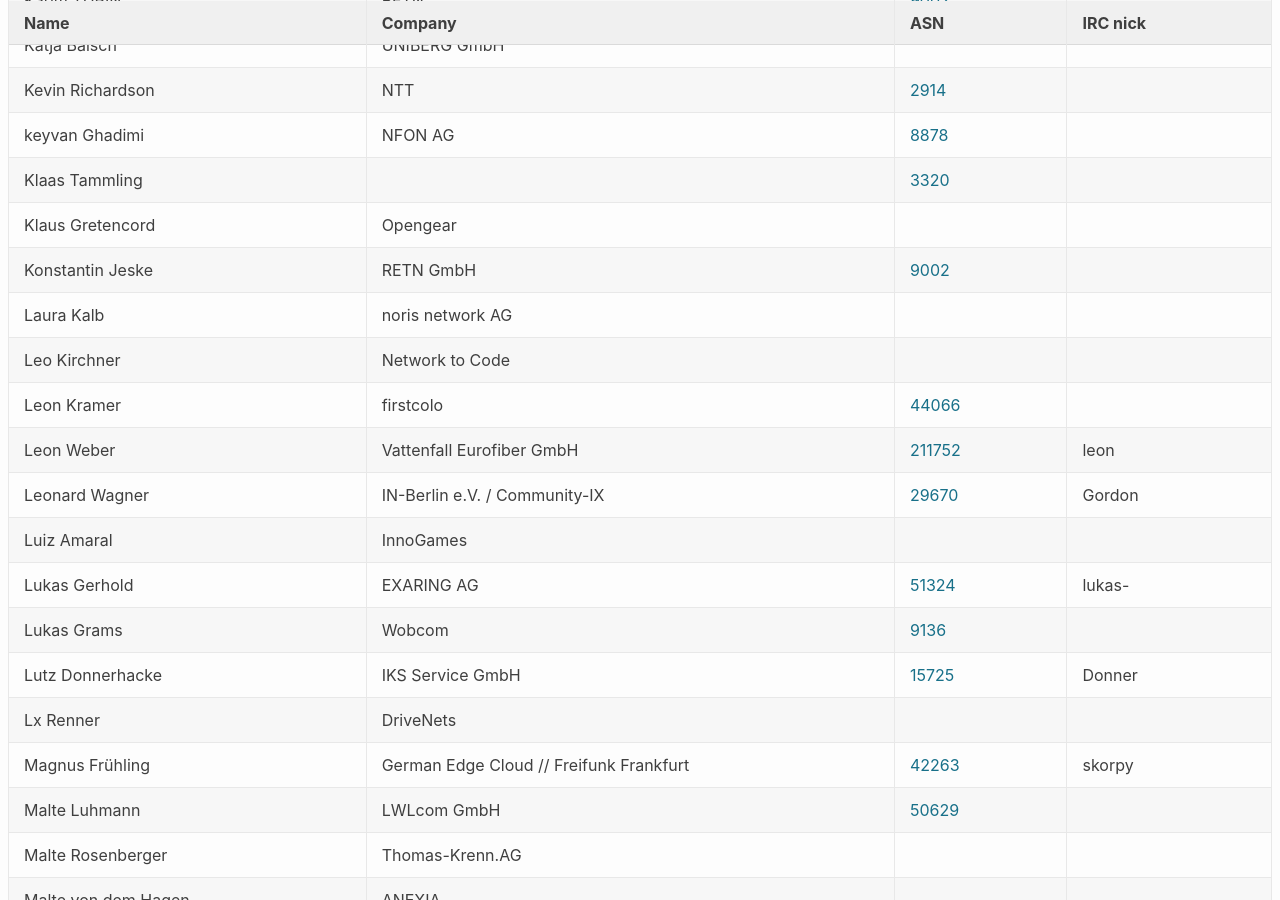
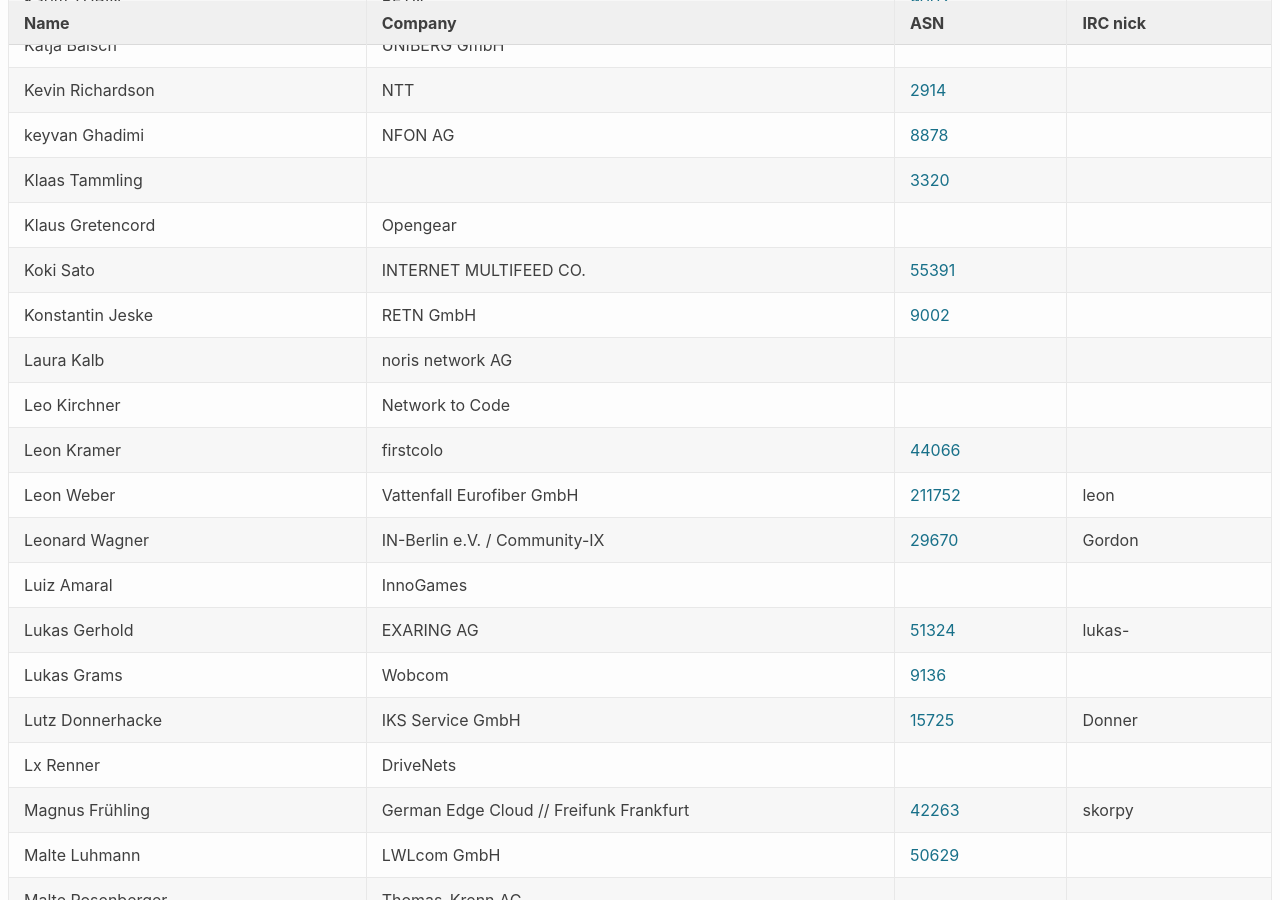
Before and after one commit to denog/pretix-attendeelist, a Jekyll site: the page built from denog14/index.md, in a window 1280 px wide and 900 px high, scrolled down 5914 px. Built offline with Jekyll 4.4.1, drawn with Linux system fonts in a browser that asks for light colours.

Commit message:
Latest data: Mon Nov  7 06:34:43 UTC 2022

```diff
--- a/_data/attendees_denog14_onsite.json
+++ b/_data/attendees_denog14_onsite.json
@@ -796,6 +796,12 @@
     "company": "Opengear",
     "irc": null,
     "asn": null
+  },
+  {
+    "name": "Koki Sato",
+    "company": "INTERNET MULTIFEED CO.",
+    "irc": null,
+    "asn": "55391"
   },
   {
     "name": "Konstantin Jeske",
```
